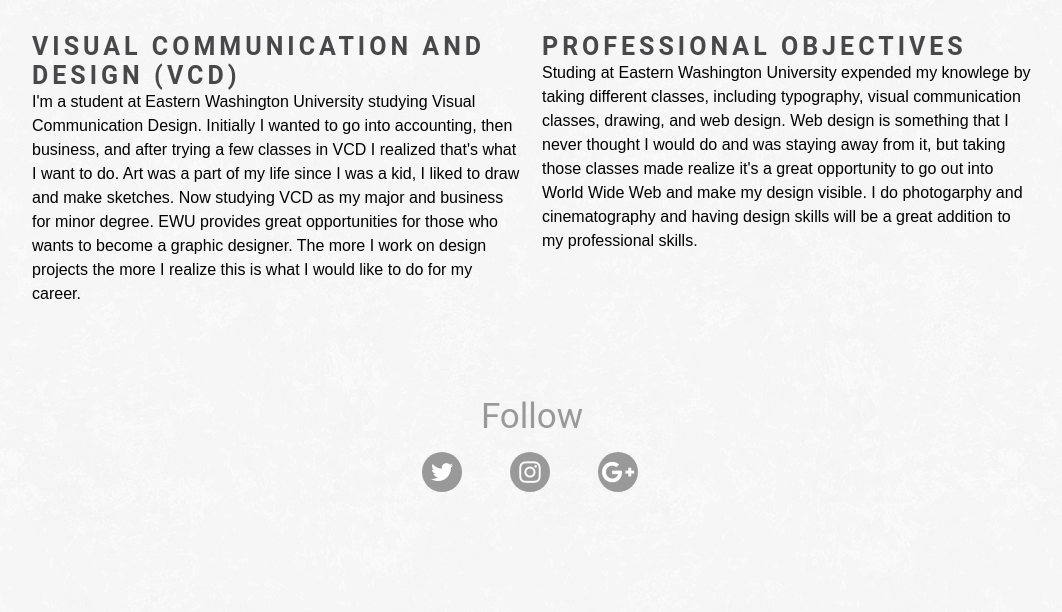
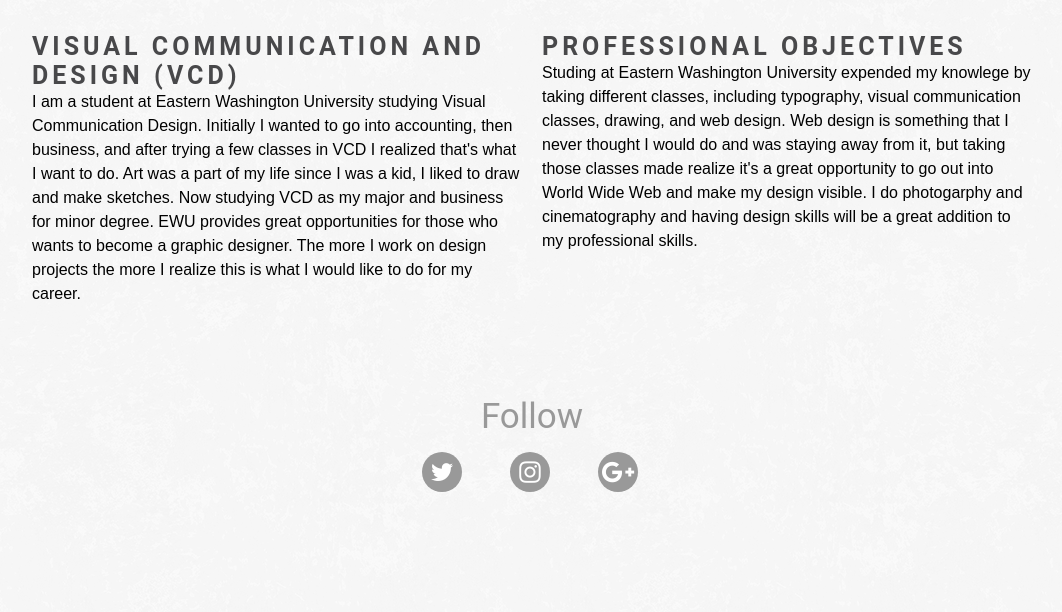
Before and after one commit to danielk7/p1-bio, a plain HTML site: page index.html in a window 1280 px wide. Shown: the part 886-1498 px from the top of the page, without its empty margins (108-1170 px from the left). Drawn offline with Linux system fonts and the light colour scheme; a web font is replaced by a local one.

Commit message:
Version 22
* Changing photos

```diff
--- a/index.html
+++ b/index.html
@@ -44,7 +44,7 @@
 		<!-- Second Band -->
 		<div class="grid_6 alpha">
 			<h3>Visual Communication and Design (VCD)</h3>
-			<p>I'm a student at Eastern Washington University studying Visual Communication Design. Initially I wanted to go into accounting, then business, and after trying a few classes in VCD I realized that's what I want to do. Art was a part of my life since I was a kid, I liked to draw and make sketches. Now studying VCD as my major and business for minor degree. EWU provides great opportunities for those who wants to become a graphic designer. The more I work on design projects the more I realize this is what I would like to do for my career.</p>
+			<p>I am a student at Eastern Washington University studying Visual Communication Design. Initially I wanted to go into accounting, then business, and after trying a few classes in VCD I realized that's what I want to do. Art was a part of my life since I was a kid, I liked to draw and make sketches. Now studying VCD as my major and business for minor degree. EWU provides great opportunities for those who wants to become a graphic designer. The more I work on design projects the more I realize this is what I would like to do for my career.</p>
 		</div>
 
 
```
Also changed, not shown: img/1501264_648019858568774_6390613866459324248_o.jpg (added), img/321625_247587265278704_1630572643_n.jpg (added), img/411037_296127967091300_697433571_o.jpg (added), img/52663_442846542419441_1703300761_o.jpg (added), img/portrait1.jpg, img/portrait11.jpg (added), img/portrait2.jpg, img/portrait3.jpg, img/portrait33.jpg (added), img/portrait4.JPG, img/portrait44.JPG (added), img/portrait44.png (renamed from img/portrait4.png).
